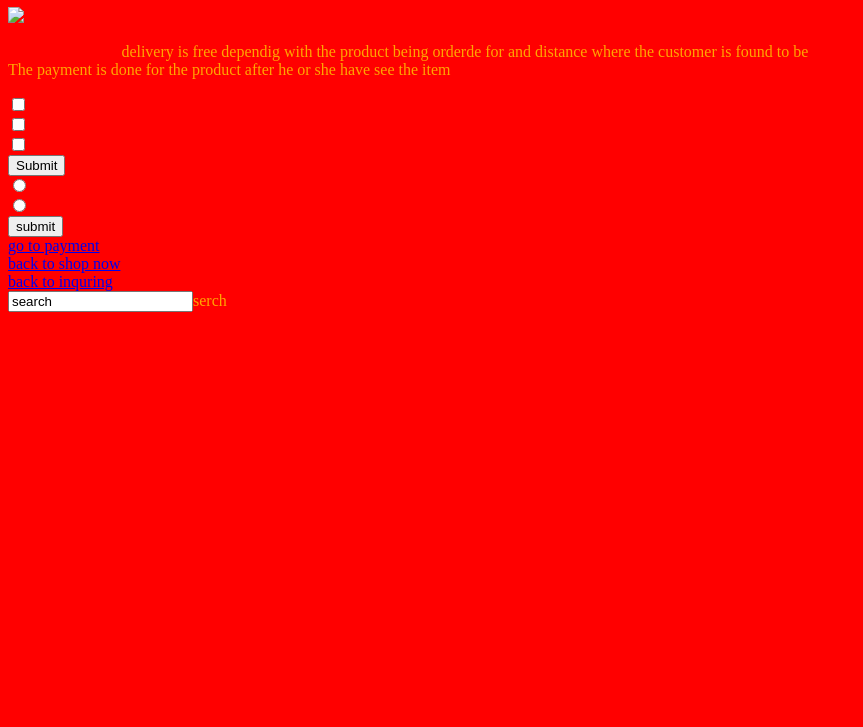
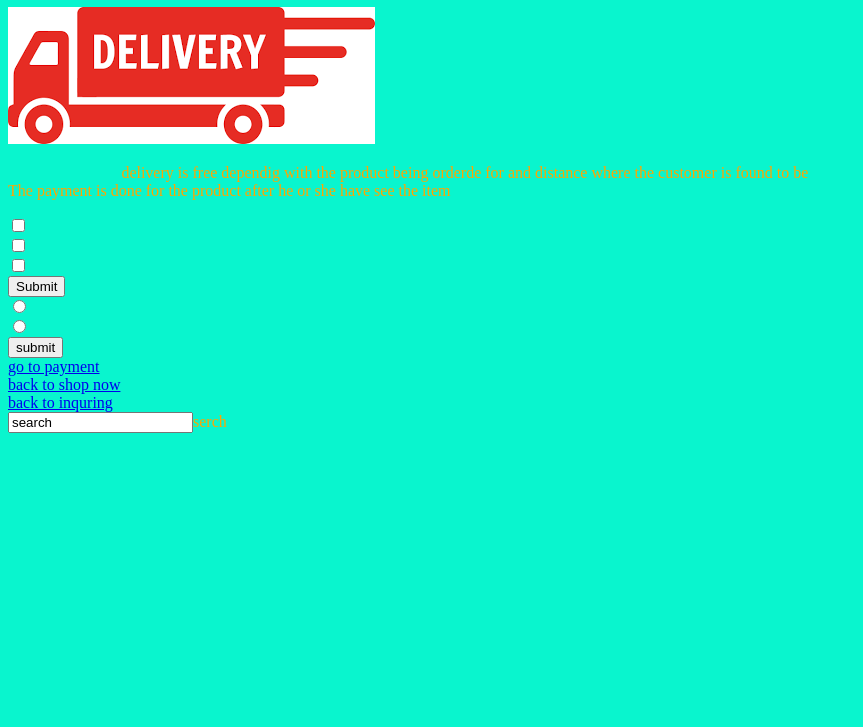
Before and after one commit to William-Kharani/William-Kharani.github.io, a plain HTML site: page delivery.html in a window 1280 px wide. Shown: the part 73-800 px from the top of the page, without its empty margins (0-863 px from the left). Drawn offline with Linux system fonts and the light colour scheme.

Commit message:
commited changes

```diff
--- a/delivery.html
+++ b/delivery.html
@@ -8,7 +8,7 @@
             font-family: "times new roman";
             margin-right:20%;
             text-align:justify;
-            background: red;
+            background: rgb(9, 245, 206);
             color: orange;
         }
         p {
@@ -19,7 +19,7 @@
 
 <body>
     <h1>DELIVERY</h1>
-    <img src="delivey.png">
+    <img src="delivery.png">
     <p>delivery is free dependig with the product being orderde for and distance where the customer is found to be <br>
         The payment is done for the product after he or she have see the item</p>
     <input type="checkbox" value="nokia"><br>
```
